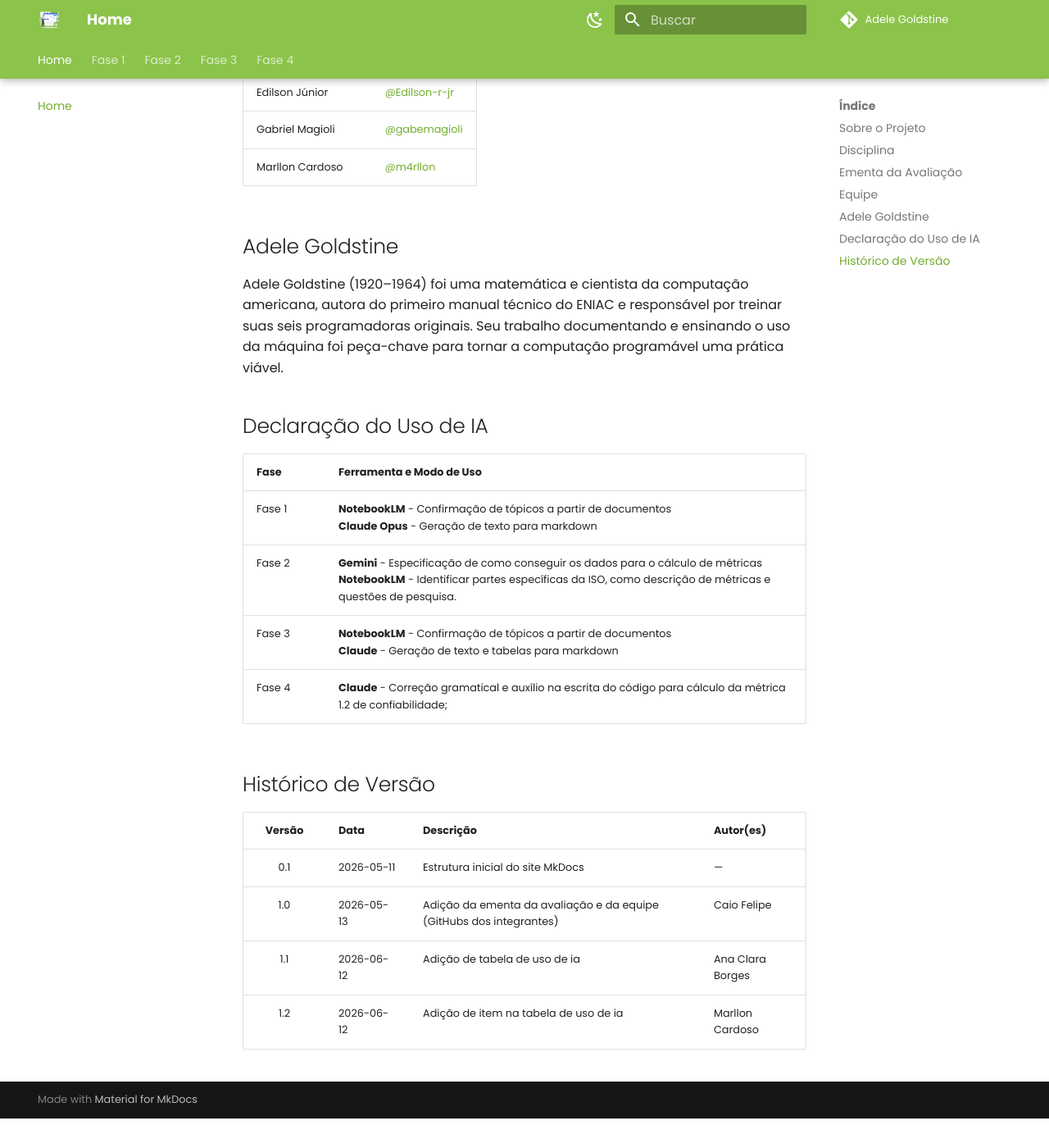
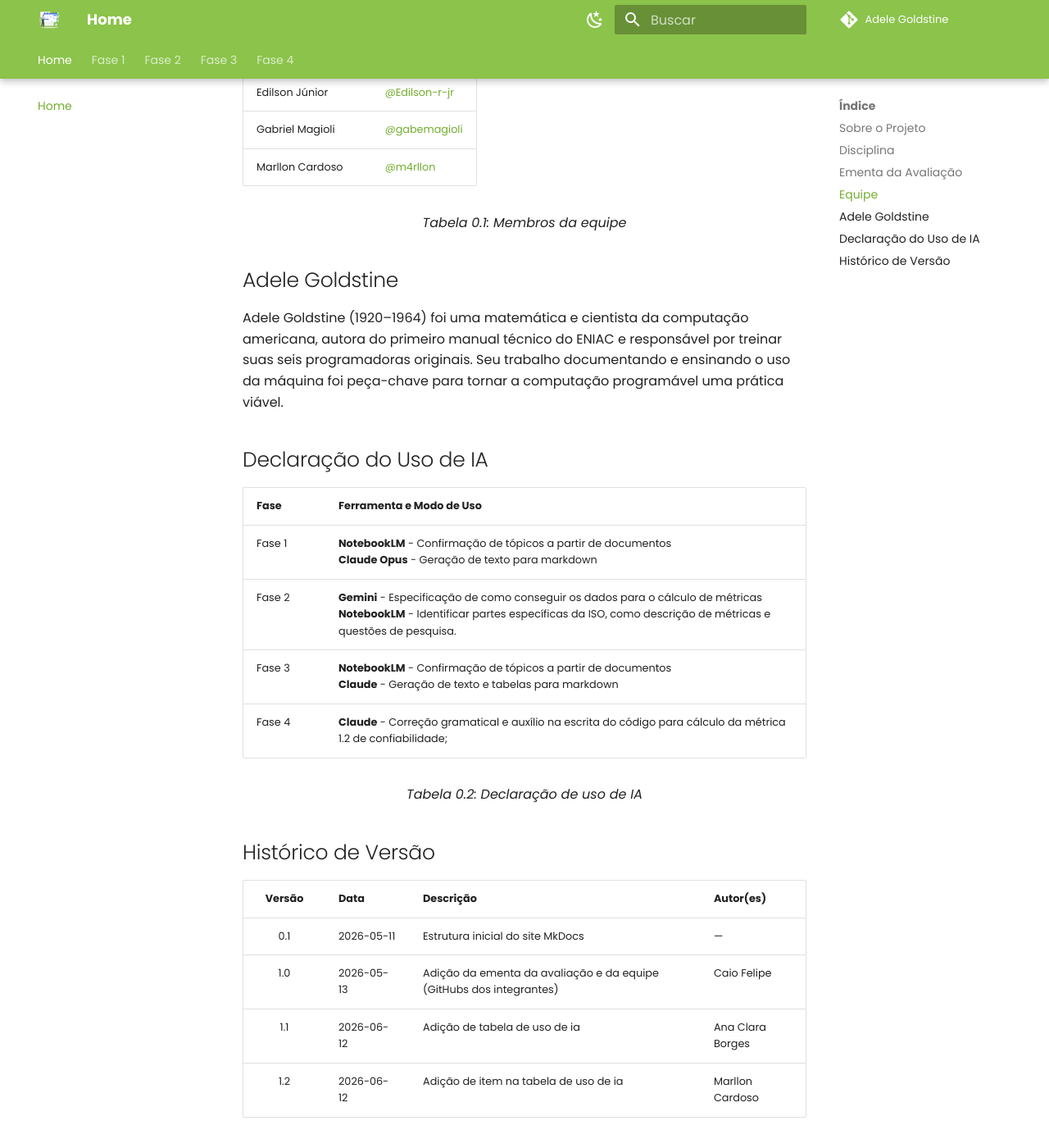
Before and after one commit to FCTE-Qualidade-de-Software-1/2026-1_T01_ADELE_GOLDSTINE, an MkDocs documentation site: the page built from docs/index.md, in a window 1280 px wide and 1400 px high, scrolled down 1303 px. Shown: the whole window at 82% size. Built offline with MkDocs 1.6.1 and Material for MkDocs 9.7.7, drawn with Linux system fonts in a browser that asks for light colours; comment, search, counter and statistics services are not loaded; before the commit the page ends 2667 px from its top, so only the background shows below that.

Commit message:
cleanup: adiciona legenda para tabelas na home

```diff
--- a/docs/index.md
+++ b/docs/index.md
@@ -33,6 +33,10 @@ A análise utiliza o modelo **ISO/IEC 25010**, com foco nas características de
 | Gabriel Magioli | [@gabemagioli](https://github.com/gabemagioli) |
 | Marllon Cardoso | [@m4rllon](https://github.com/m4rllon) |
 
+<div align="center">
+  <font size="3"><figcaption>Tabela 0.1: Membros da equipe</figcaption></font>
+</div>
+
 ## Adele Goldstine
 
 Adele Goldstine (1920–1964) foi uma matemática e cientista da computação americana, autora do primeiro manual técnico do ENIAC e responsável por treinar suas seis programadoras originais. Seu trabalho documentando e ensinando o uso da máquina foi peça-chave para tornar a computação programável uma prática viável.
@@ -46,6 +50,10 @@ Adele Goldstine (1920–1964) foi uma matemática e cientista da computação am
 | Fase 3 | **NotebookLM** - Confirmação de tópicos a partir de documentos <br> **Claude** - Geração de texto e tabelas para markdown|
 | Fase 4 | **Claude** - Correção gramatical e auxílio na escrita do código para cálculo da métrica 1.2 de confiabilidade; |
 
+<div align="center">
+  <font size="3"><figcaption>Tabela 0.2: Declaração de uso de IA</figcaption></font>
+</div>
+
 ## Histórico de Versão
 
 | Versão | Data       | Descrição                              | Autor(es) |
```
